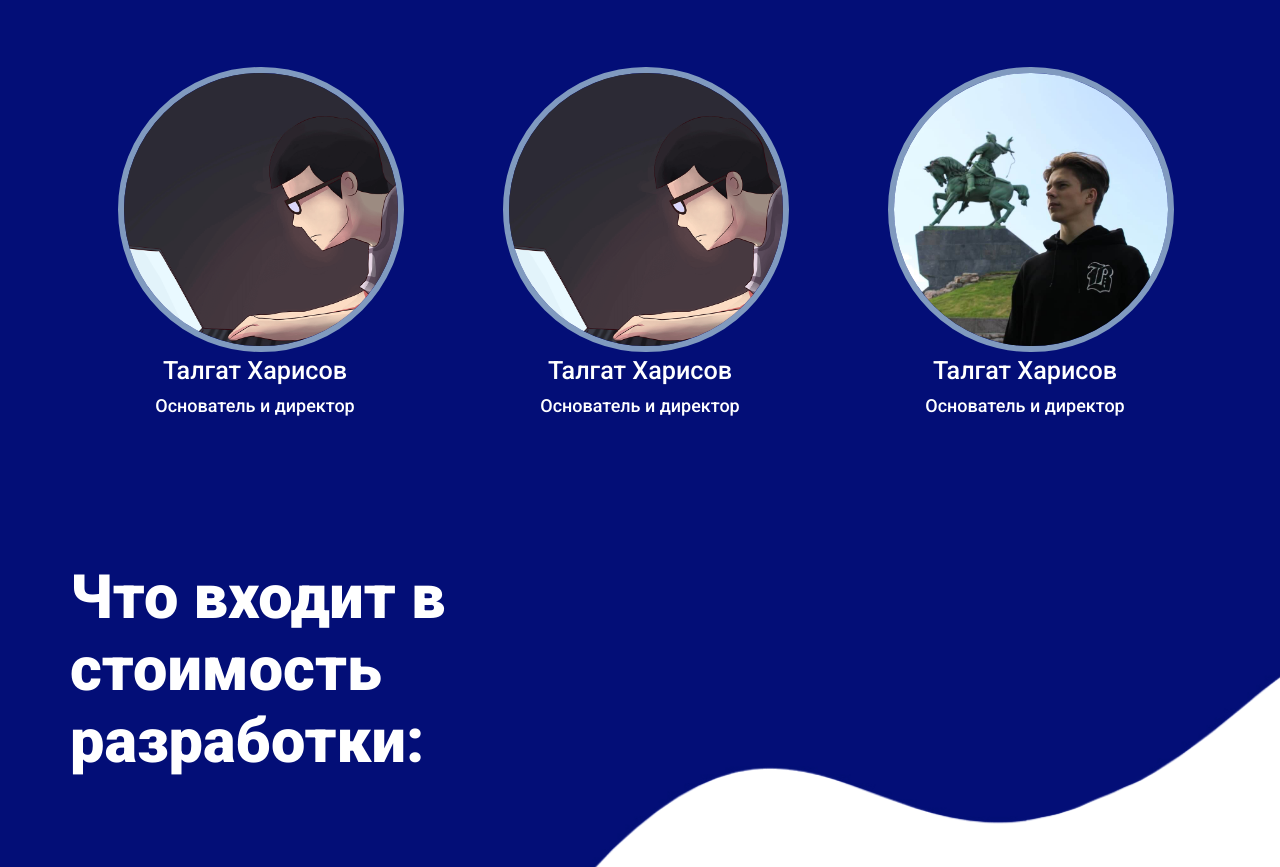
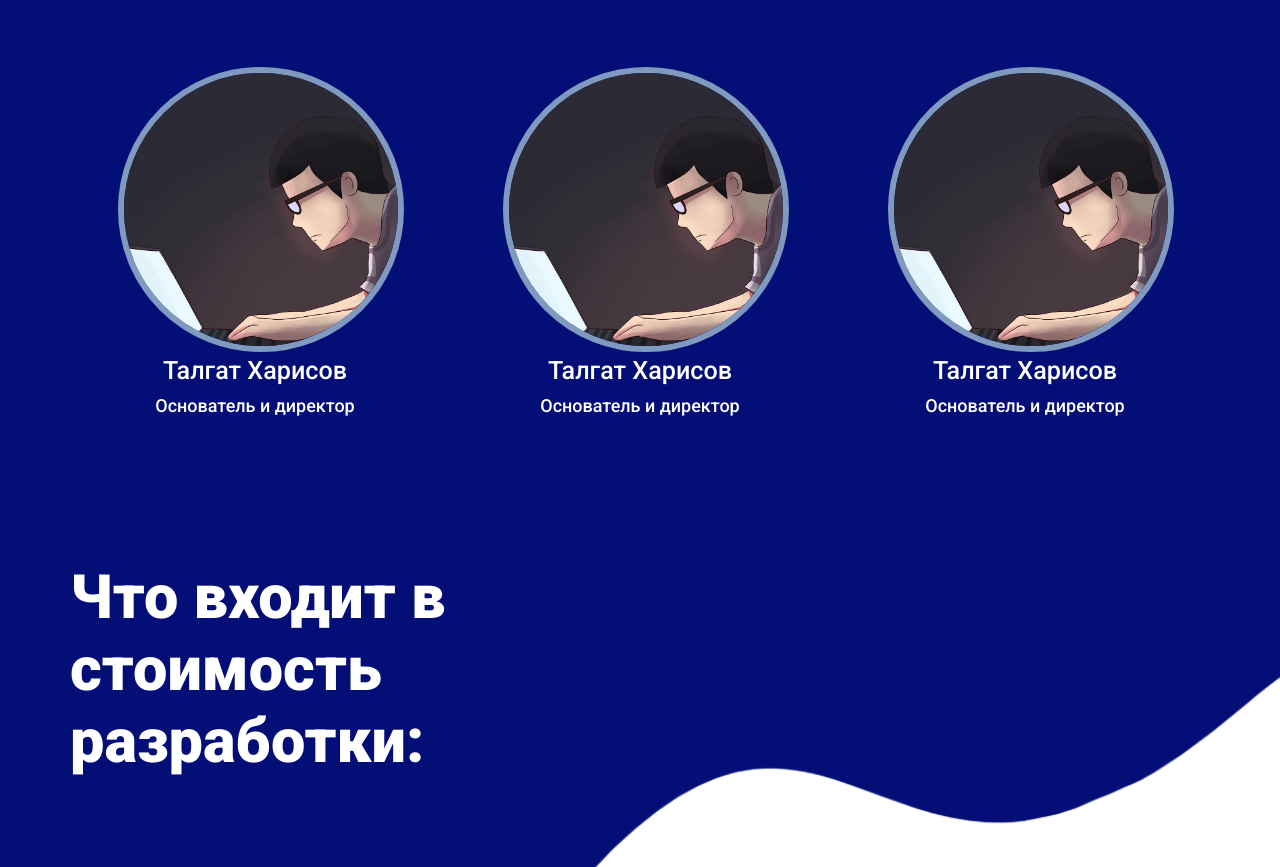
Before and after one commit to Sega-vin/Sega-vin.github.io, a plain HTML site: page Web/index.html in a window 1280 px wide. Shown: the part 3798-4665 px from the top of the page. Drawn offline with Linux system fonts and the light colour scheme.

Commit message:
Update index.html

```diff
--- a/Web/index.html
+++ b/Web/index.html
@@ -241,7 +241,7 @@
 						<p class="developer__text">Основатель и директор</p>
 					</div>
 					<div class="team__developer team__developer--bottom">
-						<img class="developer__image" src="img/vaganov.jpg" alt="">
+						<img class="developer__image" src="img/PROG.png" alt="">
 						<h3 class="developer__title">Талгат Харисов</h3>
 						<p class="developer__text">Основатель и директор</p>
 					</div>
```
